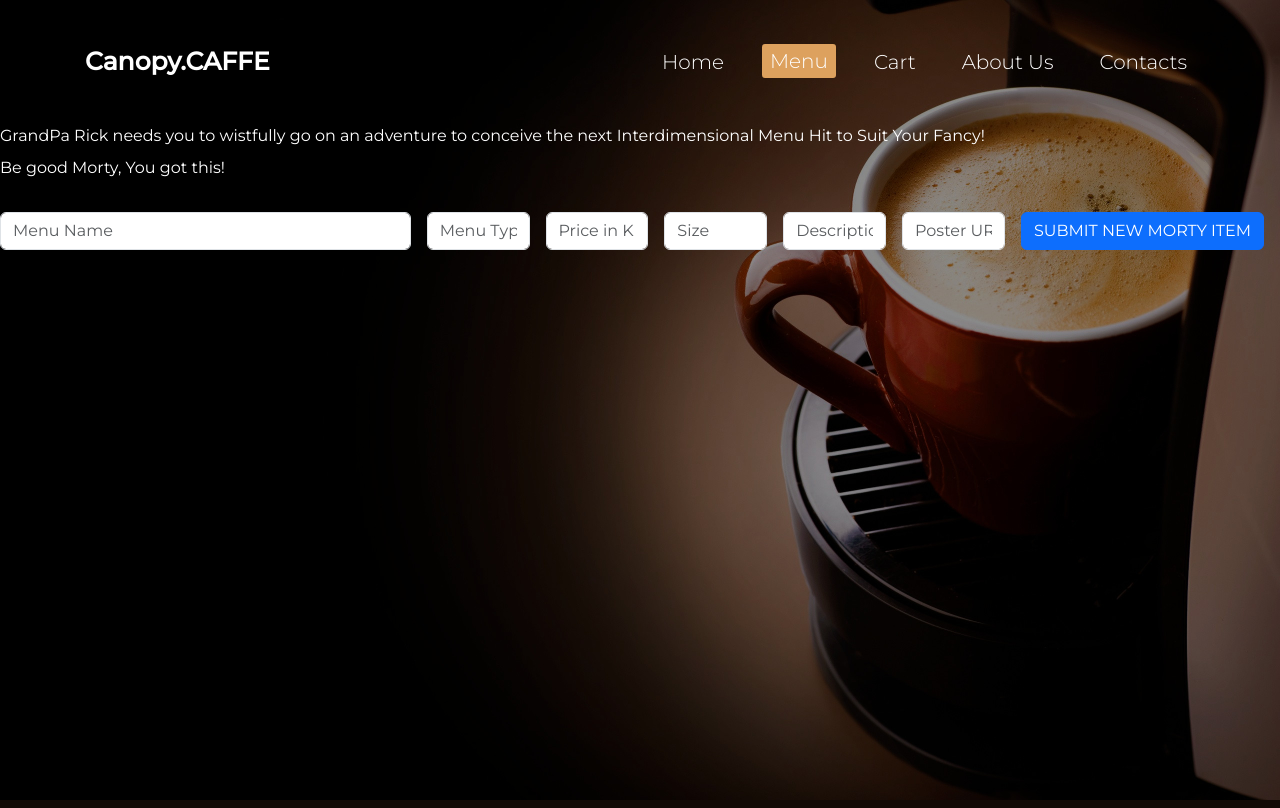
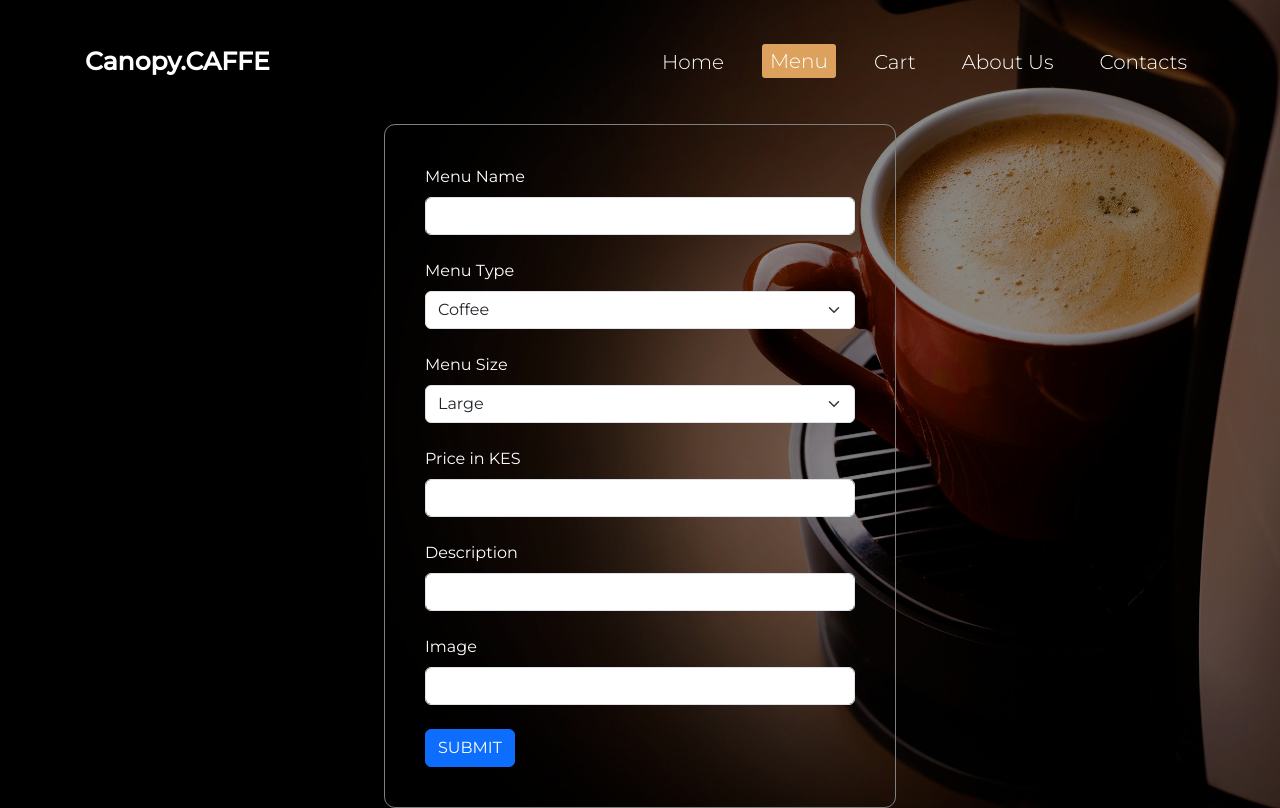
Before and after one commit to mashm3ll0w/canopy-caffe, a React (Create React App) app: page /menu/new in a window 1280 px wide. Built offline with nearby package versions, Linux system fonts and the light colour scheme; data requests are answered from the project's data file.

Commit message:
Added Form Style

```diff
--- a/db.json
+++ b/db.json
@@ -134,6 +134,15 @@
       "description": "Kenya's favoritr",
       "poster_url": "https://rickandmortyapi.com/api/character/avatar/70.jpeg",
       "id": 15
+    },
+    {
+      "name": "Nesquick ",
+      "type": "Tea",
+      "price": 600,
+      "size": "",
+      "description": "Great",
+      "poster_url": "https://rickandmortyapi.com/api/character/avatar/90.jpeg",
+      "id": 16
     }
   ]
 }
--- a/src/components/NewCafeItem.js
+++ b/src/components/NewCafeItem.js
@@ -1,6 +1,14 @@
 import React,{ useState } from "react";
 
+const formStyle = {
+	width: "40%",
+  border: "grey solid 1px",
+  borderRadius: "11px",
+  padding: "40px"
+};
+
 function NewCafeItem({ onAddToMenu}) {
+
   const [formData, setFormData] = useState({
     name: "",
     type: "",
@@ -52,88 +60,71 @@ function NewCafeItem({ onAddToMenu}) {
   }
 
 return (
-<form className="row gy-2 gx-3 align-items-center" onSubmit={handleSubmit} >
-<span><label htmlFor = "name"> GrandPa Rick needs you to wistfully go on an adventure to conceive the next Interdimensional Menu Hit to Suit Your Fancy!</label></span>
-<span><label htmlFor = "name"> Be good Morty, You got this! </label></span>
-
-<div className="row g-3">
- <div className="col-sm-4">
-  <input
-    type="text"
-    className="form-control"
-    name="name"
-    placeholder="Menu Name"
-    onChange={handleChange}
-    value={formData.name}
-   />
+		<div className="form-container container-fluid" style={formStyle}>
+			<form className="row gy-2 gx-3 align-items-center">
+				<div className="mb-3">
+					<label htmlFor="menuName" className="form-label">
+						Menu Name
+					</label>
+					<input type="text" id="menuName" className="form-control" name="name" placeholder="" onChange={handleChange} value={formData.name} />
 				</div>
 
-<div className="col-sm">
- <input
-   type="text"
-   className="form-control"
-   name="type"
-   placeholder="Menu Type"
-   onChange={handleChange}
-   value={formData.type}
-   />
+				<div className="mb-3">
+					<label htmlFor="menuType" className="form-label">
+						Menu Type
+					</label>
+					<select id="menuType" name="type" className="form-select" onChange={handleChange} value={formData.type}>
+						<option value="Coffee">Coffee</option>
+						<option value="Tea">Tea</option>
+						<option value="Juice">Juice</option>
+						<option value="Milkshake">Milkshake</option>
+						<option value="Pastry">Pastry</option>
+					</select>
 				</div>
 
-<div className="col-sm">
- <input
-   type="text"
-   className="form-control"
-   name="price"
-   placeholder="Price in KES"
-   onChange={handleChange}
-   value={formData.price}
-   />
+				<div className="mb-3">
+					<label htmlFor="menuSize" className="form-label">
+						Menu Size
+					</label>
+					<select id="menuSize" name="size" className="form-select" onChange={handleChange} value={formData.size}>
+						<option value="large">Large</option>
+						<option value="medium">Medium</option>
+						<option value="small">Small</option>
+					</select>
 				</div>
 
-<div className="col-sm">
- <input
-   type="text"
-   className="form-control"
-   name="size"
-   placeholder="Size"
-   onChange={handleChange}
-   value={formData.size}
-   />
+				<div className="mb-3">
+					<label htmlFor="menuPrice" className="form-label">
+						Price in KES
+					</label>
+					<input id="menuPrice" type="number" className="form-control" name="price" placeholder="" onChange={handleChange} value={formData.price} />
 				</div>
 
-<div className="col-sm">
-  <input
-   type="text"
-   className="form-control"
-   name="description"
-   placeholder="Description"
-   onChange={handleChange}
-   value={formData.description}
-   />
+				<div className="mb-3">
+					<label htmlFor="menuDescription" className="form-label">
+						Description
+					</label>
+					<input id="menuDescription" type="text" className="form-control" name="description" placeholder="" onChange={handleChange} value={formData.description} />
 				</div>
 
-<div className="col-sm">
- <input
-   type="text"
-   className="form-control"
-   name="poster_url"
-   placeholder="Poster URL"
-   onChange={handleChange}
-   value={formData.poster_url}
-  />
+				<div className="mb-3">
+					<label htmlFor="menuImage" className="form-label">
+						Image
+					</label>
+					<input id="menuImage" type="text" className="form-control" name="poster_url" placeholder="" onChange={handleChange} value={formData.poster_url} />
 				</div>
 
 				<div className="col-auto">
-<button
-type = "button"
-onClick={handleSubmit}
-className ="btn btn-primary"> SUBMIT NEW MORTY ITEM
+					<button type="button"
+          onClick = {handleSubmit}
+          className="btn btn-primary">
+						SUBMIT
 					</button>
 				</div>
-
+			</form>
 		</div>
-</form>
 	);
 }
 
+
 export default NewCafeItem;
```
Lines whose indentation alone changed are shown as unchanged.
